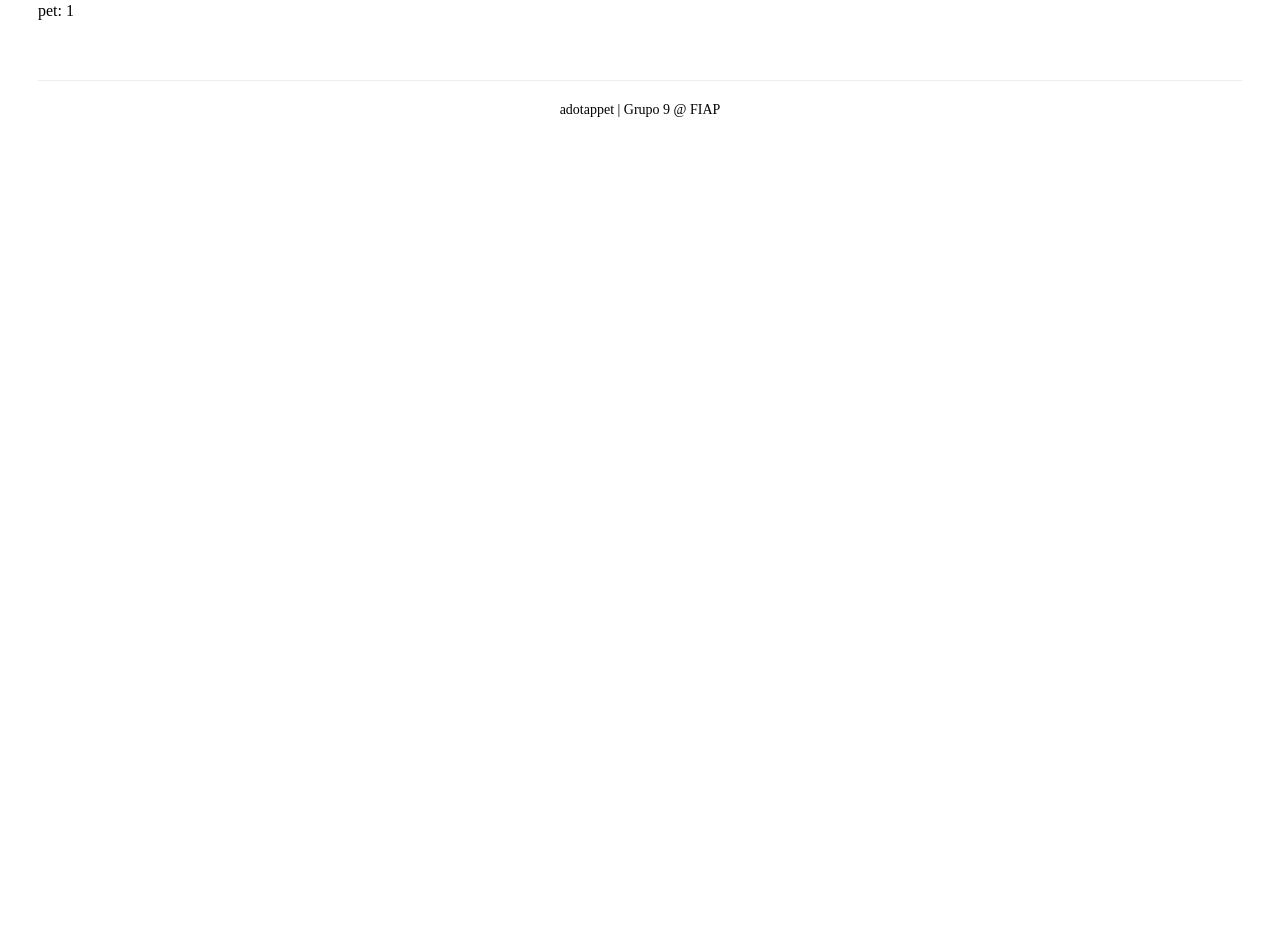
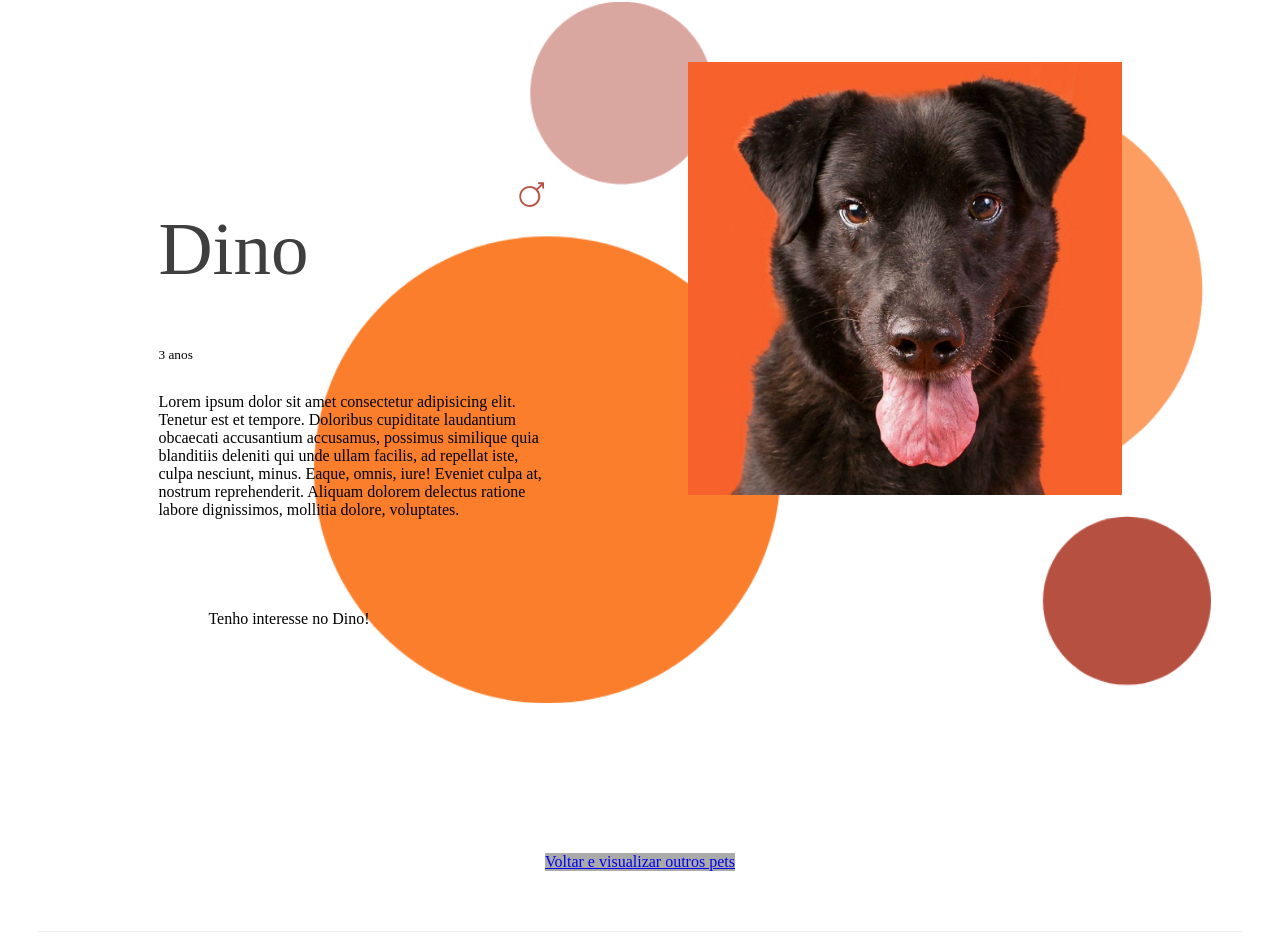
Before and after one commit to FIAP-Adotappet/adotappet-web, a Next.js app: page /pet/1 in a window 1280 px wide. Shown: the part 131-1083 px from the top of the page. Before the commit the page ends 800 px from the top, so only its background shows below. Built offline with nearby package versions, Linux system fonts and the light colour scheme.

Commit message:
Detail page layout

```diff
--- a/pages/pet/[id].jsx
+++ b/pages/pet/[id].jsx
@@ -1,4 +1,5 @@
 import Container from '../../components/container'
+import styles from '../../styles/Pet.module.scss'
 import { useRouter } from 'next/router'
 
 export default function PetItem() {
@@ -7,7 +8,19 @@ export default function PetItem() {
 
 	return (
 		<Container>
-			pet: {id}
+			<section className={styles.highlight}>
+				<img src="/dog.jpg" alt="nome_do_pet" />
+				<div>
+					<img src="/images/male.png" />
+					<h1>Dino</h1>
+					<small>3 anos</small>
+					<p>Lorem ipsum dolor sit amet consectetur adipisicing elit. Tenetur est et tempore. Doloribus cupiditate laudantium obcaecati accusantium accusamus, possimus similique quia blanditiis deleniti qui unde ullam facilis, ad repellat iste, culpa nesciunt, minus. Eaque, omnis, iure! Eveniet culpa at, nostrum reprehenderit. Aliquam dolorem delectus ratione labore dignissimos, mollitia dolore, voluptates.</p>
+
+					<a className="bt" href title="Tenho interesse em adotar">Tenho interesse no Dino!</a>
+				</div>
+			</section>
+
+			<a className={[styles.bt_back, 'bt', 'bt_brown'].join(' ')} href="/" title="Visualizar lista">Voltar e visualizar outros pets</a>
 		</Container>
 	)
 }
--- /dev/null
+++ b/styles/Pet.module.scss
@@ -0,0 +1,53 @@
+@import 'variables';
+
+// Pet page
+.highlight {
+	background: url('/images/bg_highlight.png') no-repeat 90% center;
+	background-size: contain;
+	display: inline-block;
+	padding: 60px 10%;
+
+	> img {
+		float: right;
+		width: 45%;
+	}
+
+	div {
+		margin-top: 90px;
+		display: inline-block;
+		width: 40%;
+
+		img {
+			float: right;
+			margin-top: 30px;
+			width: 25px;
+		}
+
+		h1 {
+			color: $dark;
+			font-size: 75px;
+			font-weight: 500;
+			line-height: 70px;
+		}
+
+		small {
+			display: block;
+			margin-bottom: 30px;
+		}
+
+		> a {
+			display: inline-block;
+    		margin-top: 60px;
+    		padding: 15px 50px;
+		}
+	}
+}
+
+.bt_back {
+	background-color: #aaa;
+	display: inline-block;
+	left: 50%;
+	margin-top: 150px;
+	position: relative;
+	transform: translateX(-50%);
+}
```
Also changed, not shown: public/images/bg_highlight.png (added).
